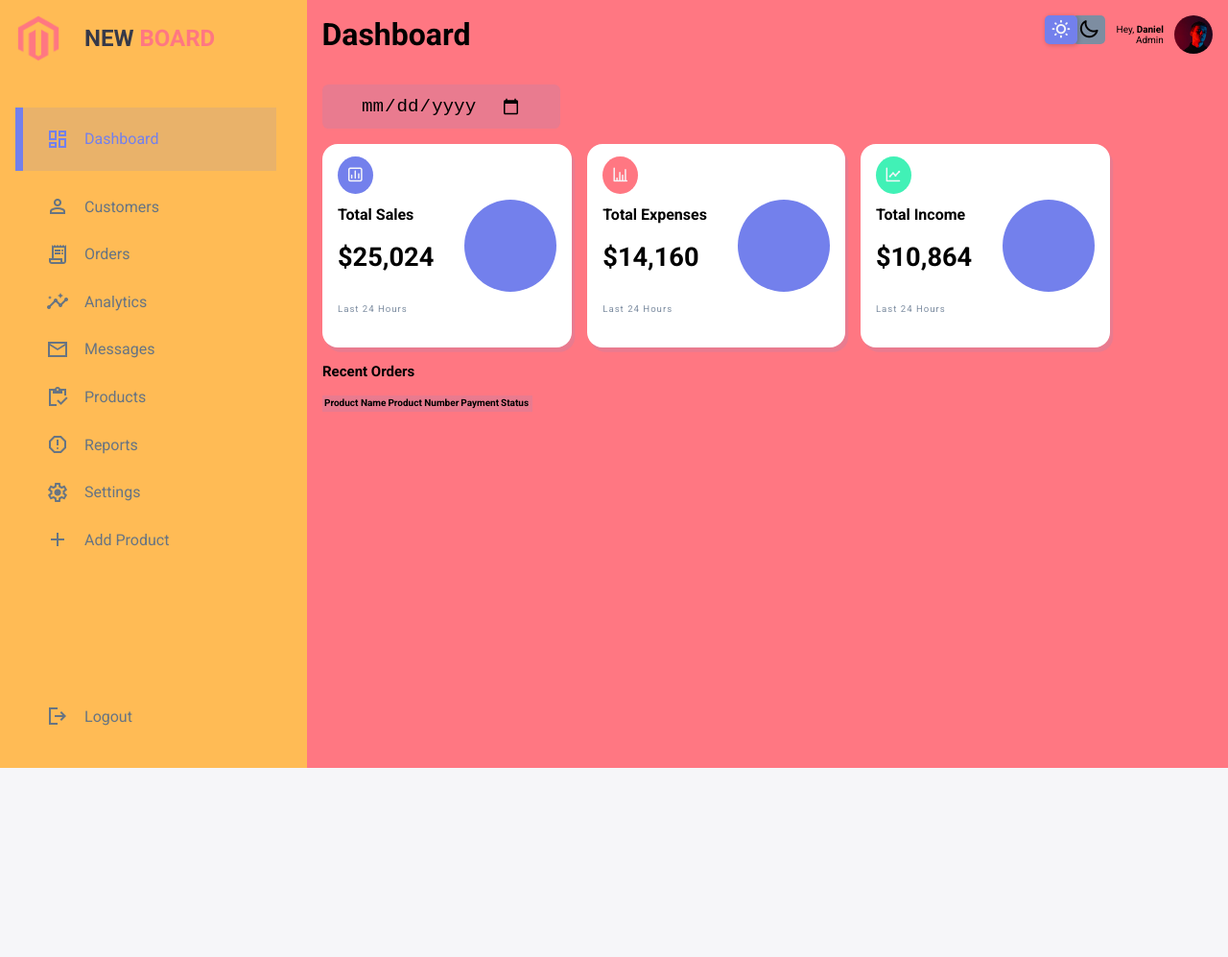
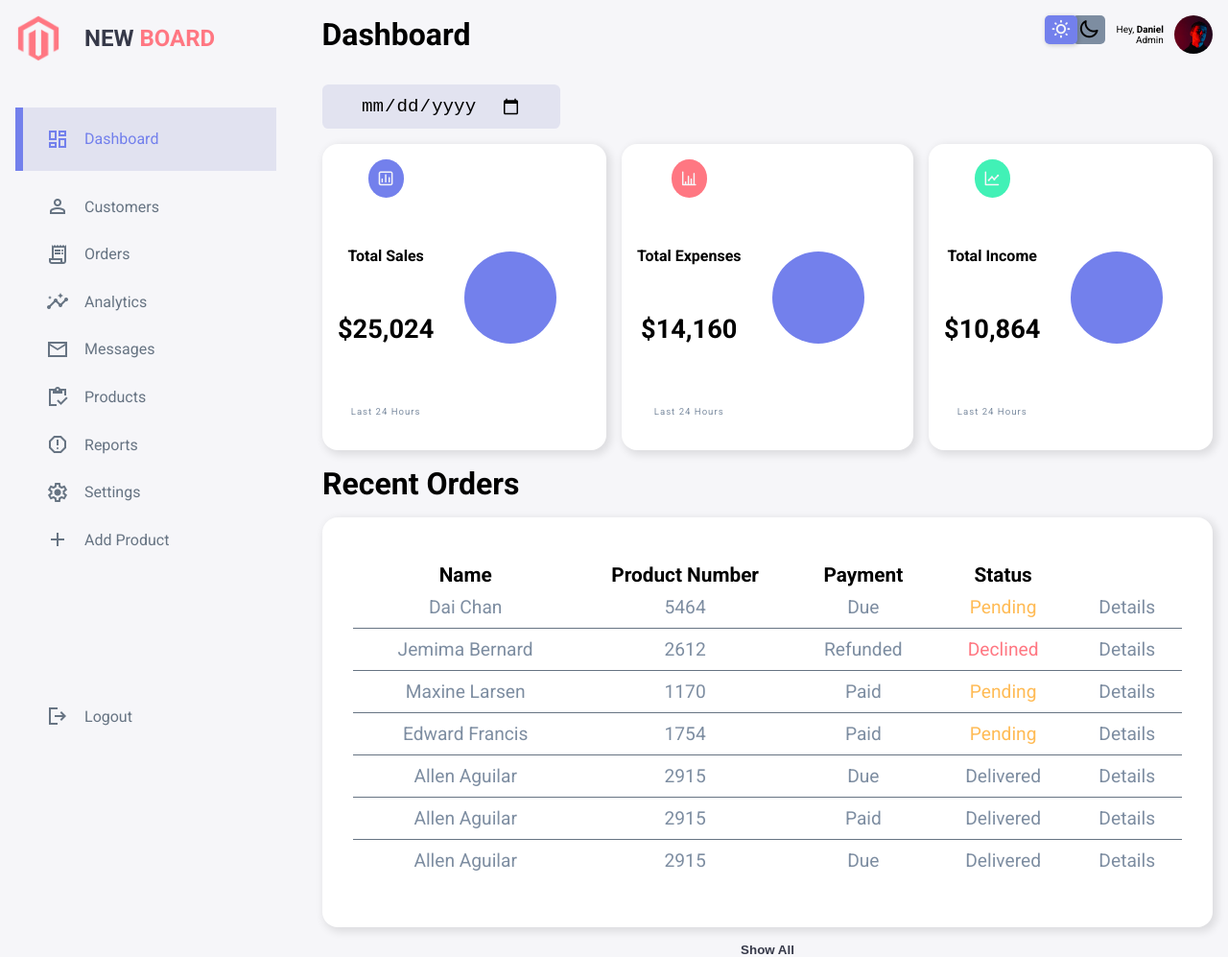
Before and after one commit to farhdibehnamdev/Responsive-Admin-Dashboard, a plain HTML site: page index.html in a window 1280 px wide. Shown: the whole page at 96% size. Before the commit the page ends 800 px from the top, so only its background shows below. Drawn offline with nearby package versions, Linux system fonts and the light colour scheme.

Commit message:
💄 Implemented table's style.

```diff
--- a/index.html
+++ b/index.html
@@ -139,6 +139,7 @@
           </div>
           <div class="dashboard__cards">
             <div class="card cards__totalSales">
+              <div>
                 <div class="card__info">
                   <div class="card__info__icon">
                     <i class="uil uil-chart"></i>
@@ -149,7 +150,9 @@
                 </div>
                 <div class="card__pieChart"></div>
               </div>
+            </div>
             <div class="card cards__totalExpenses">
+              <div>
                 <div class="card__info">
                   <div class="card__info__icon">
                     <i class="uil uil-chart-bar"></i>
@@ -160,7 +163,9 @@
                 </div>
                 <div class="card__pieChart"></div>
               </div>
+            </div>
             <div class="card cards__totalIncome">
+              <div>
                 <div class="card__info">
                   <div class="card__info__icon">
                     <i class="uil uil-chart-line"></i>
@@ -172,24 +177,76 @@
                 <div class="card__pieChart"></div>
               </div>
             </div>
+          </div>
+          <h2 class="table__title">Recent Orders</h2>
+
           <div class="dashboard__table">
-            <h2 class="table__title">Recent Orders</h2>
             <table class="table">
-              <thead>
+              <thead class="center">
                 <tr>
-                  <th>Product Name</th>
+                  <th>Name</th>
                   <th>Product Number</th>
                   <th>Payment</th>
                   <th>Status</th>
                   <th></th>
                 </tr>
               </thead>
-              <tbody>
-                <tr></tr>
+              <tbody class="center">
+                <tr>
+                  <td>Dai Chan</td>
+                  <td>5464</td>
+                  <td>Due</td>
+                  <td class="pending">Pending</td>
+                  <td>Details</td>
+                </tr>
+                <tr>
+                  <td>Jemima Bernard</td>
+                  <td>2612</td>
+                  <td>Refunded</td>
+                  <td class="declined">Declined</td>
+                  <td>Details</td>
+                </tr>
+                <tr>
+                  <td>Maxine Larsen</td>
+                  <td>1170</td>
+                  <td>Paid</td>
+                  <td class="pending">Pending</td>
+                  <td>Details</td>
+                </tr>
+                <tr>
+                  <td>Edward Francis</td>
+                  <td>1754</td>
+                  <td>Paid</td>
+                  <td class="pending">Pending</td>
+                  <td>Details</td>
+                </tr>
+                <tr>
+                  <td>Allen Aguilar</td>
+                  <td>2915</td>
+                  <td>Due</td>
+                  <td>Delivered</td>
+                  <td>Details</td>
+                </tr>
+                <tr>
+                  <td>Allen Aguilar</td>
+                  <td>2915</td>
+                  <td>Paid</td>
+                  <td>Delivered</td>
+                  <td>Details</td>
+                </tr>
+                <tr>
+                  <td>Allen Aguilar</td>
+                  <td>2915</td>
+                  <td>Due</td>
+                  <td>Delivered</td>
+                  <td>Details</td>
+                </tr>
               </tbody>
             </table>
           </div>
         </section>
+        <button class="dashboard__table__showAll">Show All</button>
+
         <aside class="container__recentUpdates"></aside>
       </div>
     </div>
--- a/styles/style.css
+++ b/styles/style.css
@@ -38,7 +38,7 @@ body {
 /* #### Sidebar Section #### */
 
 .container__sidebar {
-  background-color: #ffbb55;
+  /* background-color: #ffbb55; */
   width: 20rem;
   padding: 1rem 1rem 0 1rem;
   color: var(--color-dark-variant);
@@ -212,7 +212,7 @@ body {
 
 .container__dashboard {
   padding: 1rem;
-  background-color: #ff7782;
+  /* background-color: #ff7782; */
   position: relative;
   left: 20rem;
   width: calc(100% - 20rem);
@@ -244,18 +244,25 @@ body {
   gap: 1rem;
   margin-bottom: 1rem;
 }
-
 .card {
+  flex: 1 1 auto;
+}
+.card div {
   display: flex;
   align-items: center;
   gap: 2rem;
 }
 
+.card__info {
+  display: flex;
+  flex-direction: column;
+}
 .dashboard__cards .card {
   padding: 1rem;
   background-color: var(--color-white);
   border-radius: 1rem;
-  box-shadow: var(--box-shadow);
+  /* box-shadow: var(--box-shadow); */
+  box-shadow: 3px 3px 8px 2px rgba(0, 0, 0, 0.1);
 }
 .card__info > * {
   margin-bottom: 1.2rem;
@@ -302,9 +309,58 @@ body {
 
 /* #### Table Section #### */
 
+.dashboard__table {
+  border-radius: 1rem;
+  /* box-shadow: var(--box-shadow); */
+  box-shadow: 3px 3px 8px 2px rgba(0, 0, 0, 0.1);
+  background-color: var(--color-white);
+  padding: 3rem 2rem 3rem 2rem;
+}
+
 .table__title {
+  font-weight: 700;
+  font-size: 2rem;
   margin-bottom: 1rem;
 }
 .table {
-  background-color: var(--color-light);
+  font-size: 1.3rem;
+  border-radius: 1rem;
+  border-collapse: collapse;
+  width: 100%;
 }
+thead.center,
+tbody.center {
+  text-align: center;
+}
+
+table.table tbody tr:not(:last-child) {
+  border-bottom: 1px solid var(--color-dark-variant);
+}
+
+table.table tbody tr td {
+  padding: 10px;
+  font-size: 1.2rem;
+  color: var(--color-info-dark);
+}
+
+table.table td.pending {
+  color: var(--color-warning);
+}
+
+table.table td.declined {
+  color: var(--color-danger);
+}
+
+.dashboard__table__showAll {
+  border: none;
+  background: none;
+  color: var(--color-dark);
+  text-align: center;
+  display: flex;
+  justify-content: center;
+  margin-top: 1rem;
+  font-weight: 700;
+  cursor: pointer;
+}
+
+/* #### Right Sidebar Section #### */
```
Lines whose indentation alone changed are shown as unchanged.
